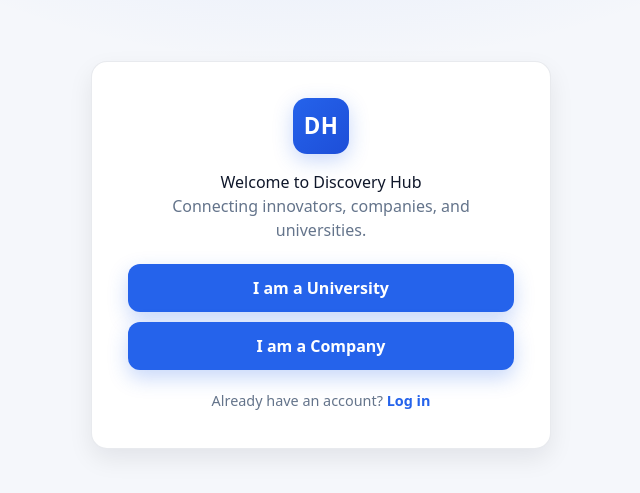
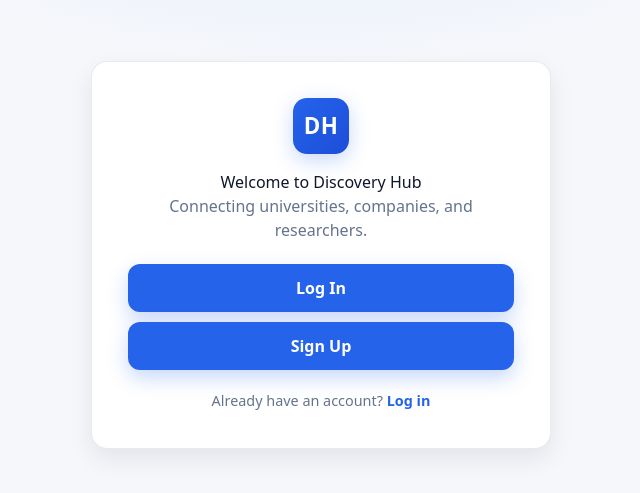
Before and after one commit to alrudniy/f25_discovery, a Django app: page / in a window 1280 px wide. Shown: the part 145-638 px from the top of the page, without its empty margins (319-959 px from the left). Run offline with Django 5.2, Linux system fonts and the light colour scheme; some libraries are stand-ins or nearby versions.

Commit message:
chore: Refine welcome page messaging and button labels

```diff
--- a/templates/welcome.html
+++ b/templates/welcome.html
@@ -110,11 +110,11 @@
 <main class="card">
   <div class="logo">DH</div>
   <h1>Welcome to Discovery Hub</h1>
-  <p class="sub">Connecting innovators, companies, and universities.</p>
+  <p class="sub">Connecting universities, companies, and researchers.</p>
 
   <div class="role-buttons">
-    <a href="{% url 'register' %}?type=university">I am a University</a>
-    <a href="{% url 'register' %}?type=company">I am a Company</a>
+    <a href="{% url 'register' %}?type=university">Log In</a>
+    <a href="{% url 'register' %}?type=company">Sign Up</a>
   </div>
 
   <p class="hint">Already have an account?
```
